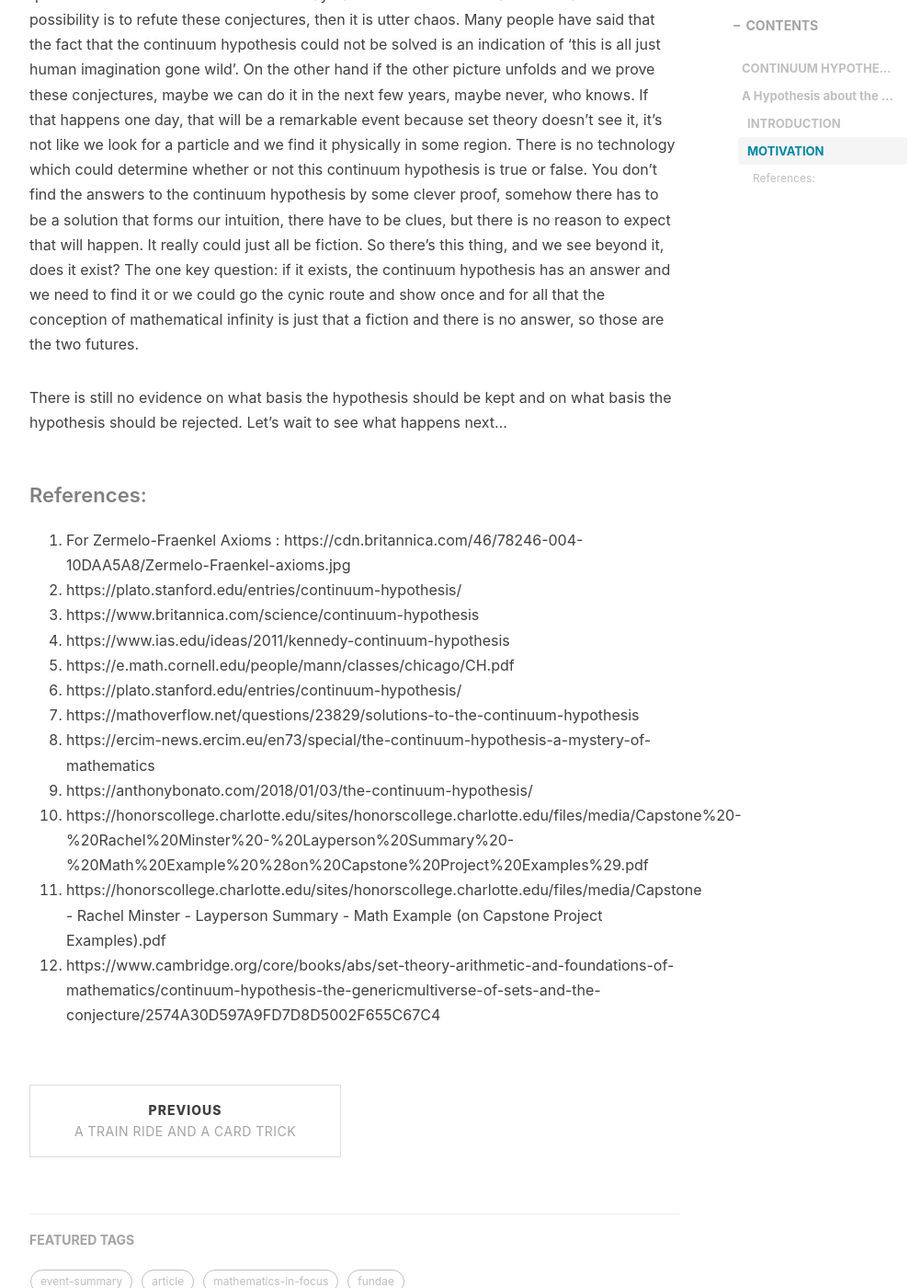
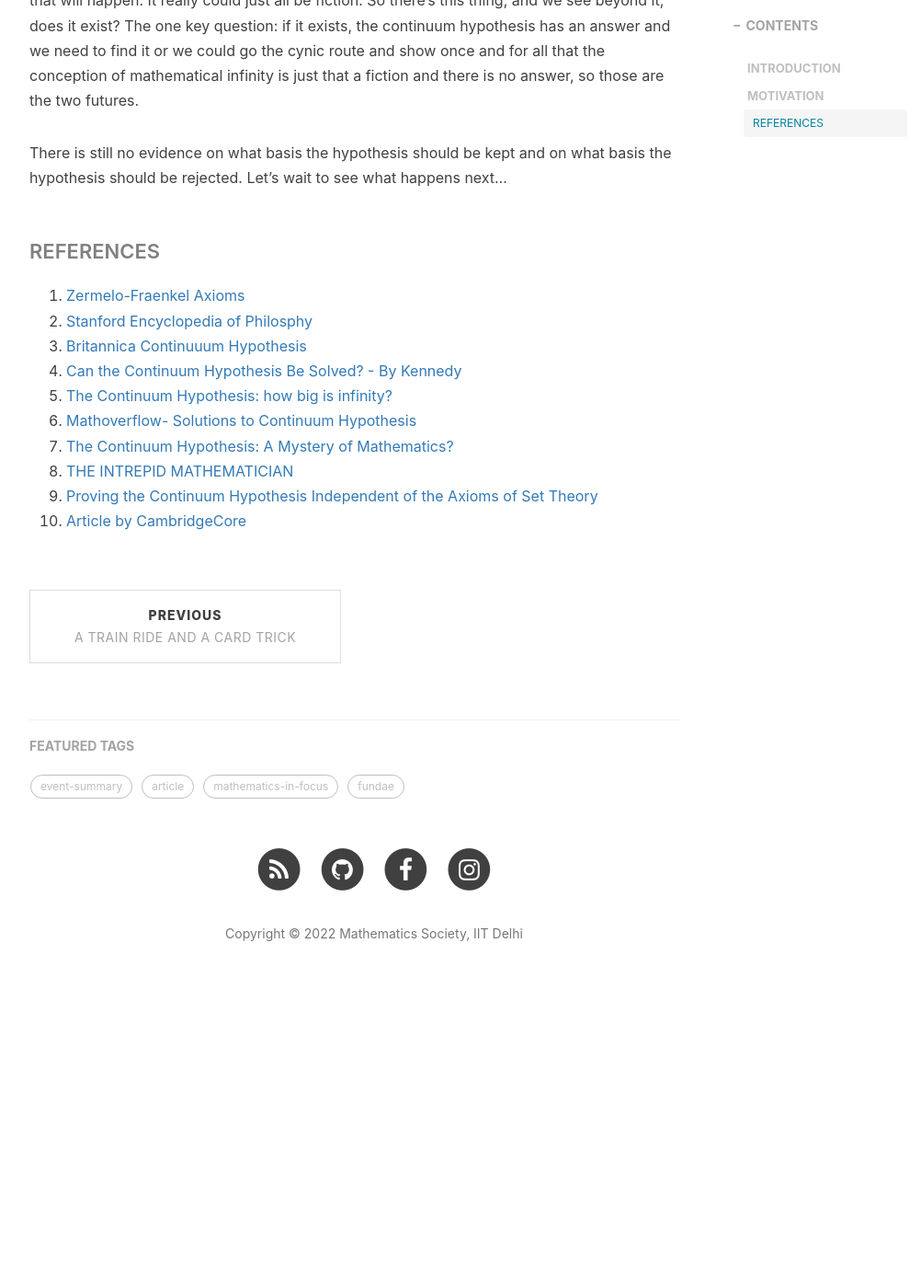
Before and after one commit to mathsociitd/blog, a Jekyll site: the page built from _posts/2022-05-21-continuum-hypothesis.md, in a window 1280 px wide and 1400 px high, scrolled down 2720 px. Shown: the whole window at 92% size, without its empty margins (233-1235 px from the left). Built offline with Jekyll 4.4.1, drawn with Linux system fonts in a browser that asks for light colours; nearby versions of some CDN libraries; formulas are drawn with MathJax 3; comment, search, counter and statistics services are not loaded; after the commit the page ends 3811 px from its top, so only the background shows below that; some of the changed text lies outside the part shown.

Commit message:
finalcommit

```diff
--- a/_posts/2022-04-13-continuum-hypothesis.md
+++ b/_posts/2022-05-21-continuum-hypothesis.md
@@ -14,12 +14,9 @@ tags:
   - hilbert's-mathematical-problem
 ---
 
-# CONTINUUM HYPOTHESIS
+> Solved or unsolved? Can you prove it true? No. Can you prove it false? No. But why??
 
-## A Hypothesis about the possible sizes of infinite sets
-> Solved or unsolved? Can you prove it true?No. Can you prove it false?No. But why??
-
-> Doesn’t this excite you to know more?LET’S TALK ABOUT IT !
+> Doesn’t this excite you to know more? LET’S TALK ABOUT IT!
 
 ### INTRODUCTION
 
@@ -46,17 +43,15 @@ Well, the key question is whether these conjectures can be proved or not? If the
 
 There is still no evidence on what basis the hypothesis should be kept and on what basis the hypothesis should be rejected. Let’s wait to see what happens next…
 
-#### References:
+#### REFERENCES
 
-1. For Zermelo-Fraenkel Axioms : https://cdn.britannica.com/46/78246-004-10DAA5A8/Zermelo-Fraenkel-axioms.jpg
-2. https://plato.stanford.edu/entries/continuum-hypothesis/
-3. https://www.britannica.com/science/continuum-hypothesis
-4. https://www.ias.edu/ideas/2011/kennedy-continuum-hypothesis
-5. https://e.math.cornell.edu/people/mann/classes/chicago/CH.pdf
-6. https://plato.stanford.edu/entries/continuum-hypothesis/
-7. https://mathoverflow.net/questions/23829/solutions-to-the-continuum-hypothesis
-8. https://ercim-news.ercim.eu/en73/special/the-continuum-hypothesis-a-mystery-of-mathematics
-9. https://anthonybonato.com/2018/01/03/the-continuum-hypothesis/
-10. https://honorscollege.charlotte.edu/sites/honorscollege.charlotte.edu/files/media/Capstone%20-%20Rachel%20Minster%20-%20Layperson%20Summary%20-%20Math%20Example%20%28on%20Capstone%20Project%20Examples%29.pdf
-11. https://honorscollege.charlotte.edu/sites/honorscollege.charlotte.edu/files/media/Capstone - Rachel Minster - Layperson Summary - Math Example (on Capstone Project Examples).pdf
-12. https://www.cambridge.org/core/books/abs/set-theory-arithmetic-and-foundations-of-mathematics/continuum-hypothesis-the-genericmultiverse-of-sets-and-the-conjecture/2574A30D597A9FD7D8D5002F655C67C4
+1. <a href="https://cdn.britannica.com/46/78246-004-10DAA5A8/Zermelo-Fraenkel-axioms.jpg">Zermelo-Fraenkel Axioms</a>
+2. <a href="https://plato.stanford.edu/entries/continuum-hypothesis/">Stanford Encyclopedia of Philosphy</a>
+3. <a href="https://www.britannica.com/science/continuum-hypothesis">Britannica Continuuum Hypothesis</a>
+4. <a href="https://www.ias.edu/ideas/2011/kennedy-continuum-hypothesis">Can the Continuum Hypothesis Be Solved? - By Kennedy</a>
+5. <a href="https://e.math.cornell.edu/people/mann/classes/chicago/CH.pdf">The Continuum Hypothesis: how big is infinity?</a>
+6. <a href= "https://mathoverflow.net/questions/23829/solutions-to-the-continuum-hypothesis">Mathoverflow- Solutions to Continuum Hypothesis</a>
+7. <a href="https://ercim-news.ercim.eu/en73/special/the-continuum-hypothesis-a-mystery-of-mathematics">The Continuum Hypothesis: A Mystery of Mathematics?</a>
+8. <a href="https://anthonybonato.com/2018/01/03/the-continuum-hypothesis/">THE INTREPID MATHEMATICIAN</a>
+9. <a href="https://honorscollege.charlotte.edu/sites/honorscollege.charlotte.edu/files/media/Capstone%20-%20Rachel%20Minster%20-%20Layperson%20Summary%20-%20Math%20Example%20%28on%20Capstone%20Project%20Examples%29.pdf">Proving the Continuum Hypothesis Independent of the Axioms of Set Theory</a>
+10. <a href="https://www.cambridge.org/core/books/abs/set-theory-arithmetic-and-foundations-of-mathematics/continuum-hypothesis-the-genericmultiverse-of-sets-and-the-conjecture/2574A30D597A9FD7D8D5002F655C67C4">Article by CambridgeCore</a>
```
Also changed, not shown: other parts of _posts/2022-05-21-continuum-hypothesis.md (+3 -3 lines).
